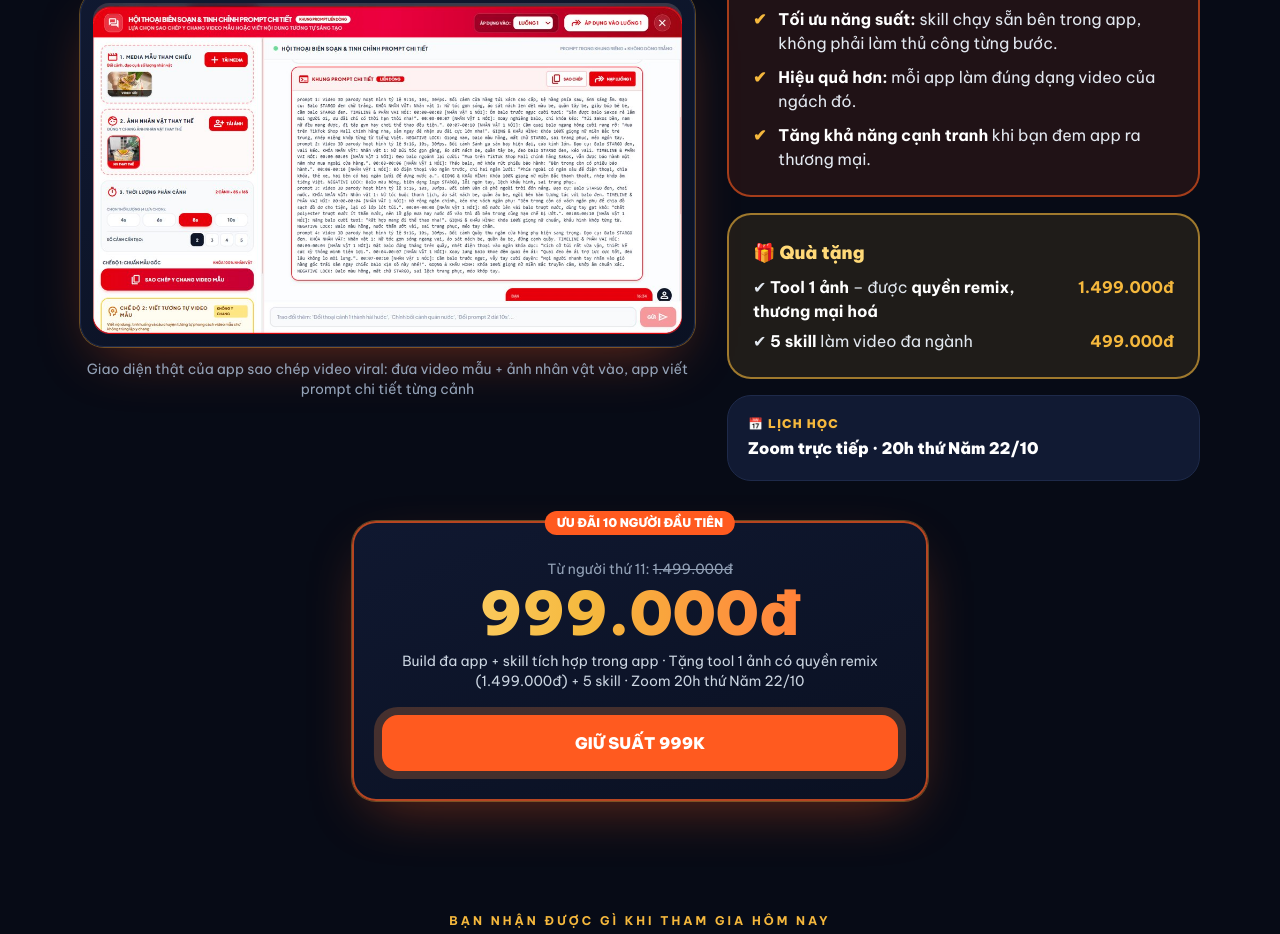
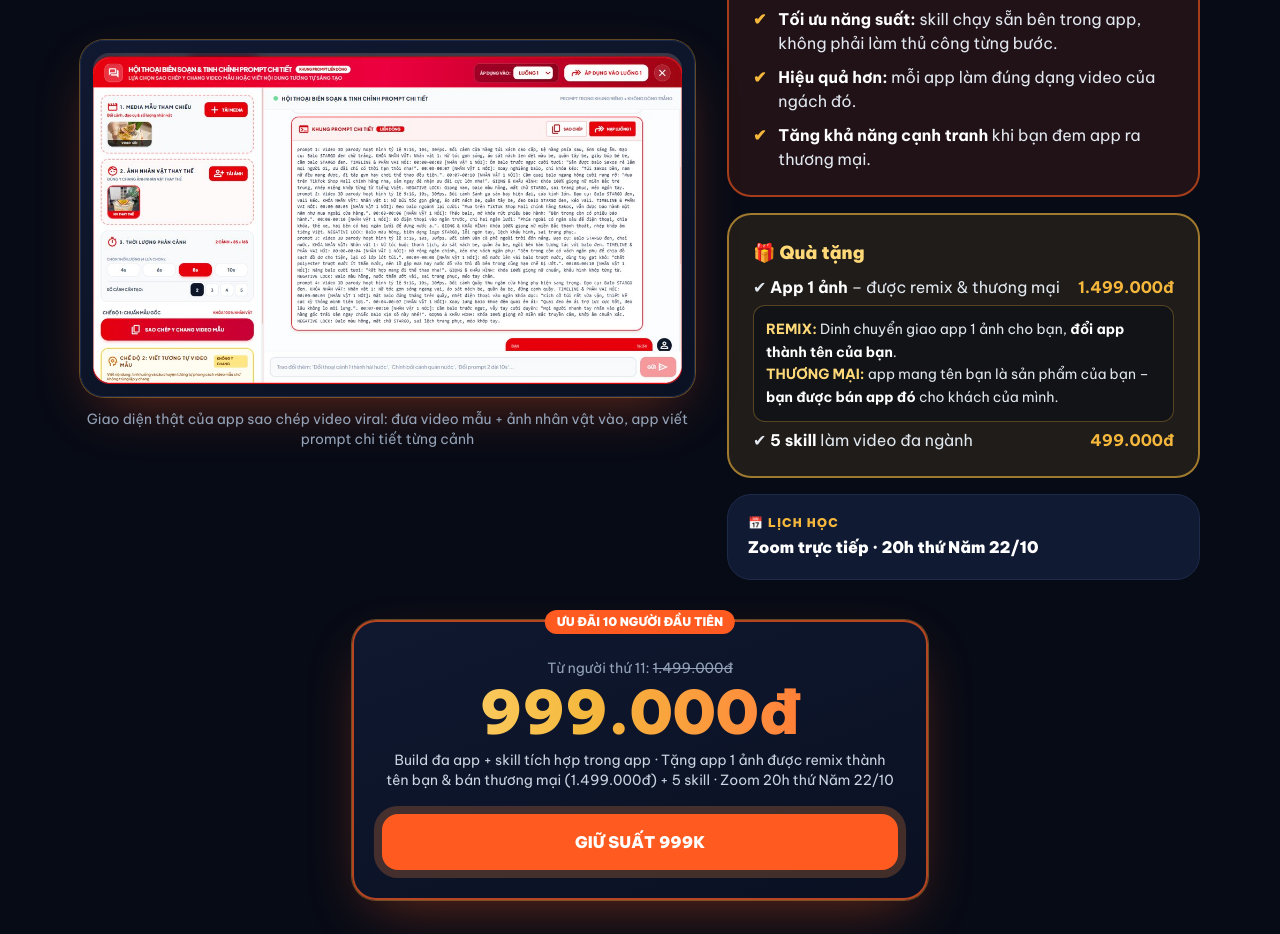
Before and after one commit to phamdinhkt-stack/APP-S-N-XU-T-VIDEO, a plain HTML site: page build-app-1-anh/index.html in a window 1280 px wide. Shown: the part 4050-4984 px from the top of the page. Drawn offline with nearby package versions, Linux system fonts and the light colour scheme.

Commit message:
Build App landing: nói rõ app 1 ảnh được remix thành tên khách và bán thương mại
Co-Authored-By: Claude Opus 5.5 <noreply@anthropic.com>

```diff
--- a/build-app-1-anh/index.html
+++ b/build-app-1-anh/index.html
@@ -201,7 +201,11 @@
         <div class="mt-4 rounded-3xl border-2 border-gold/60 bg-gold/10 p-6">
           <p class="font-black text-gold2 text-lg">🎁 Quà tặng</p>
           <ul class="mt-2 space-y-1.5 text-sm sm:text-base text-slate-200">
-            <li class="flex justify-between gap-3"><span>✔ <b class="text-white">Tool 1 ảnh</b> – được <b class="text-white">quyền remix, thương mại hoá</b></span><b class="text-gold whitespace-nowrap">1.499.000đ</b></li>
+            <li class="flex justify-between gap-3"><span>✔ <b class="text-white">App 1 ảnh</b> – được remix &amp; thương mại</span><b class="text-gold whitespace-nowrap">1.499.000đ</b></li>
+            <li class="rounded-xl bg-ink/50 border border-gold/30 p-3 text-sm text-slate-200 leading-relaxed">
+              <b class="text-gold2">REMIX:</b> Dinh chuyển giao app 1 ảnh cho bạn, <b class="text-white">đổi app thành tên của bạn</b>.<br>
+              <b class="text-gold2">THƯƠNG MẠI:</b> app mang tên bạn là sản phẩm của bạn – <b class="text-white">bạn được bán app đó</b> cho khách của mình.
+            </li>
             <li class="flex justify-between gap-3"><span>✔ <b class="text-white">5 skill</b> làm video đa ngành</span><b class="text-gold whitespace-nowrap">499.000đ</b></li>
           </ul>
         </div>
@@ -217,7 +221,7 @@
         <span class="absolute -top-3 left-1/2 -translate-x-1/2 whitespace-nowrap rounded-full bg-flame text-white text-xs font-black px-3 py-1">ƯU ĐÃI 10 NGƯỜI ĐẦU TIÊN</span>
         <p class="mt-2 text-sm text-slate-400">Từ người thứ 11: <s>1.499.000đ</s></p>
         <p class="mt-1 text-5xl sm:text-6xl font-black text-grad">999.000đ</p>
-        <p class="mt-2 text-sm text-slate-300">Build đa app + skill tích hợp trong app · Tặng tool 1 ảnh có quyền remix (1.499.000đ) + 5 skill · Zoom 20h thứ Năm 22/10</p>
+        <p class="mt-2 text-sm text-slate-300">Build đa app + skill tích hợp trong app · Tặng app 1 ảnh được remix thành tên bạn &amp; bán thương mại (1.499.000đ) + 5 skill · Zoom 20h thứ Năm 22/10</p>
         <a href="#dang-ky" data-goi="da-app" class="chon-goi cta-pulse mt-6 inline-flex w-full justify-center rounded-2xl bg-flame text-white font-black uppercase px-5 py-4 hover:brightness-110 transition">Giữ suất 999k</a>
       </div>
     </div>
@@ -271,7 +275,7 @@
         <ul class="mt-4 mb-6 space-y-1.5 text-sm text-slate-200 text-left">
           <li>✅ Tạo ra các loại app: sao chép video viral, nấu ăn, mẹ và bé, 3D…</li>
           <li>✅ Skill tích hợp ngay trong app</li>
-          <li>✅ Tặng tool 1 ảnh có quyền remix <span class="text-slate-400">(1.499.000đ)</span></li>
+          <li>✅ Tặng app 1 ảnh: <b class="text-white">remix thành tên bạn &amp; được bán thương mại</b> <span class="text-slate-400">(1.499.000đ)</span></li>
           <li>✅ Tặng 5 skill làm video đa ngành</li>
           <li>✅ Zoom 20h thứ Năm 22/10</li>
         </ul>
@@ -370,7 +374,7 @@
                 <input type="radio" name="goi" value="da-app" class="goi-radio sr-only">
                 <span class="goi-the flex gap-3 items-start rounded-xl border border-line bg-ink/70 p-4 transition">
                   <span class="goi-dau mt-0.5 w-4 h-4 shrink-0 rounded-full border-2 border-slate-500"></span>
-                  <span><b class="block text-white">🔥 Build đa app</b><span class="text-xs text-slate-400">Nhiều loại app + tool 1 ảnh remix + 5 skill</span><b class="block mt-1 text-gold">999.000đ</b></span>
+                  <span><b class="block text-white">🔥 Build đa app</b><span class="text-xs text-slate-400">Nhiều loại app + app 1 ảnh đổi tên bạn để bán + 5 skill</span><b class="block mt-1 text-gold">999.000đ</b></span>
                 </span>
               </label>
             </div>
```
